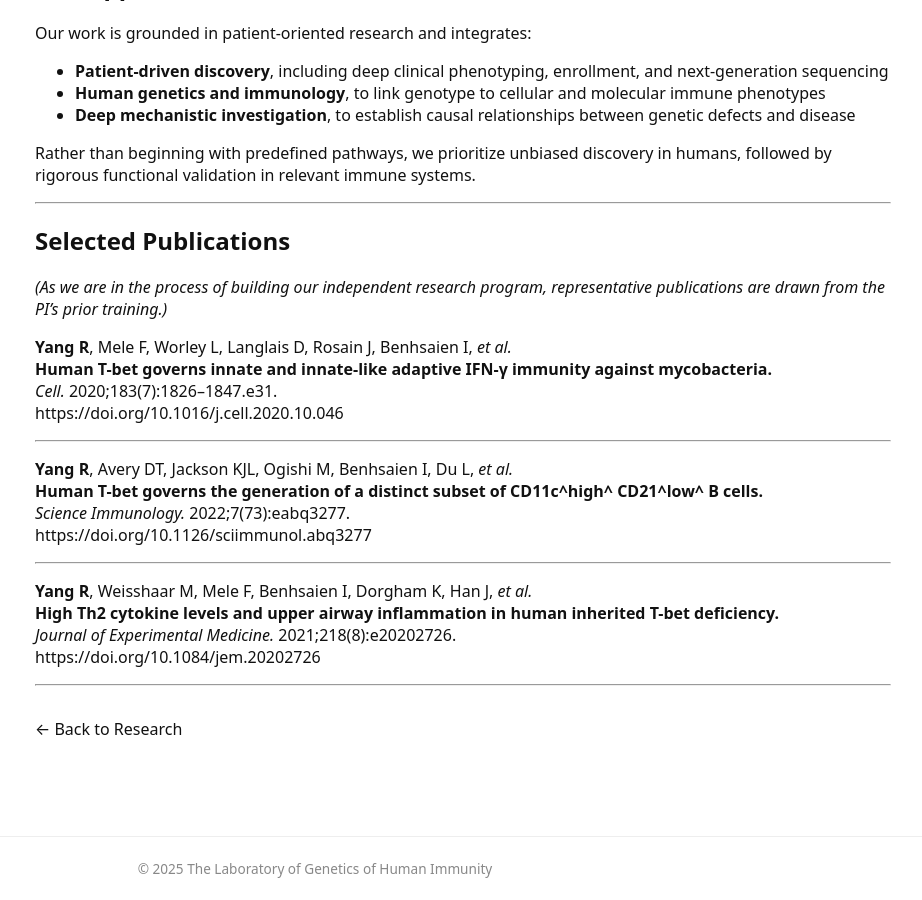
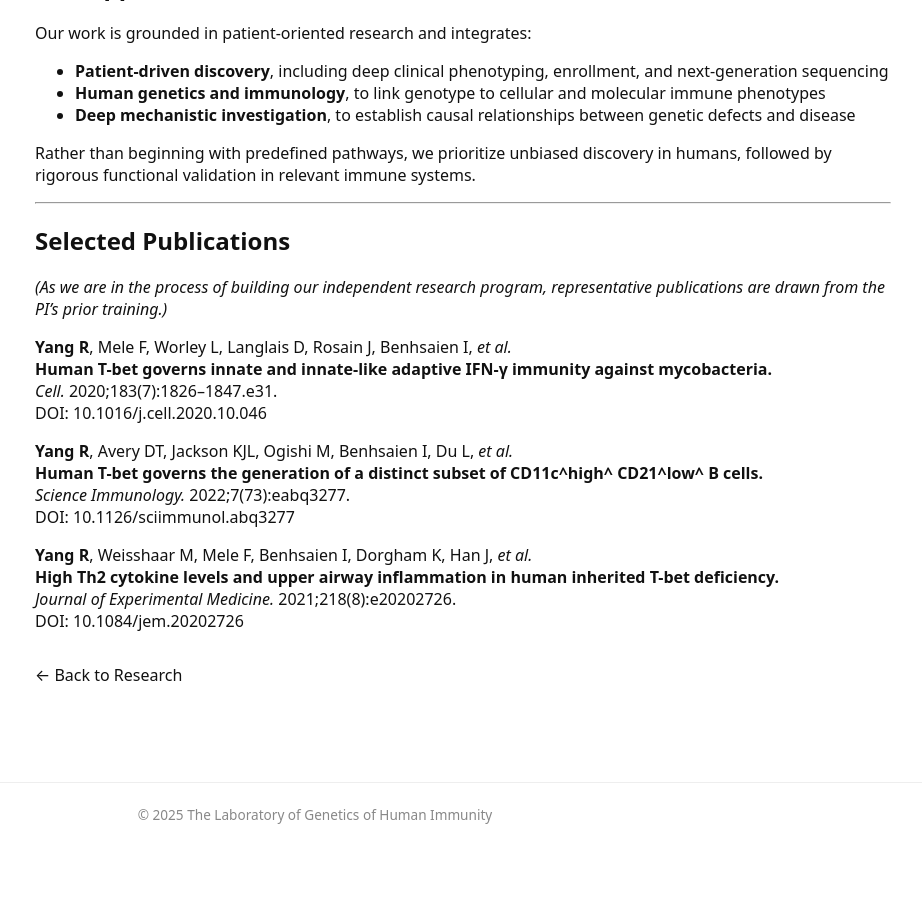
Before and after one commit to ruiyanggenetics/ghilab, a Jekyll site: the page built from research/novel-iei.md, in a window 1280 px wide and 900 px high, scrolled down 1971 px. Shown: the whole window, without its empty margins (325-1247 px from the left). Built offline with Jekyll 4.4.1, drawn with Linux system fonts in a browser that asks for light colours; after the commit the page ends 2817 px from its top, so only the background shows below that; some of the changed lines change nothing that is shown.

Commit message:
Update novel-iei.md

```diff
--- a/research/novel-iei.md
+++ b/research/novel-iei.md
@@ -77,23 +77,18 @@ followed by rigorous functional validation in relevant immune systems.
 **Yang R**, Mele F, Worley L, Langlais D, Rosain J, Benhsaien I, *et al.*
 **Human T-bet governs innate and innate-like adaptive IFN-γ immunity against mycobacteria.**
 *Cell.* 2020;183(7):1826–1847.e31.
-https://doi.org/10.1016/j.cell.2020.10.046
-
----
+DOI: [10.1016/j.cell.2020.10.046](https://doi.org/10.1016/j.cell.2020.10.046)
 
 **Yang R**, Avery DT, Jackson KJL, Ogishi M, Benhsaien I, Du L, *et al.*
 **Human T-bet governs the generation of a distinct subset of CD11c^high^ CD21^low^ B cells.**
 *Science Immunology.* 2022;7(73):eabq3277.
-https://doi.org/10.1126/sciimmunol.abq3277
-
----
+DOI: [10.1126/sciimmunol.abq3277](https://doi.org/10.1126/sciimmunol.abq3277)
 
 **Yang R**, Weisshaar M, Mele F, Benhsaien I, Dorgham K, Han J, *et al.*
 **High Th2 cytokine levels and upper airway inflammation in human inherited T-bet deficiency.**
 *Journal of Experimental Medicine.* 2021;218(8):e20202726.
-https://doi.org/10.1084/jem.20202726
+DOI: [10.1084/jem.20202726](https://doi.org/10.1084/jem.20202726)
 
----
 
 <p style="margin-top:32px;">
 ← <a href="{{ '/research' | relative_url }}">Back to Research</a>
```
